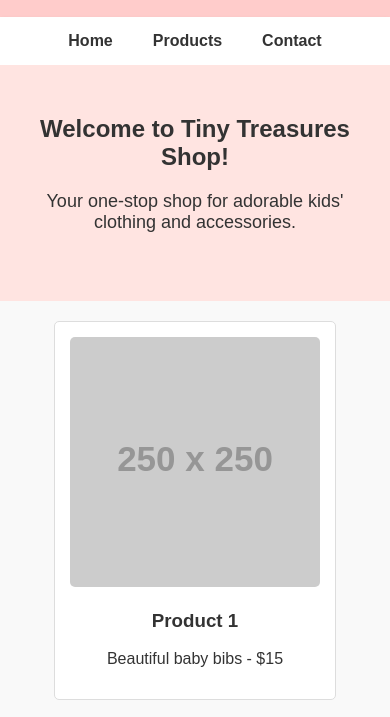
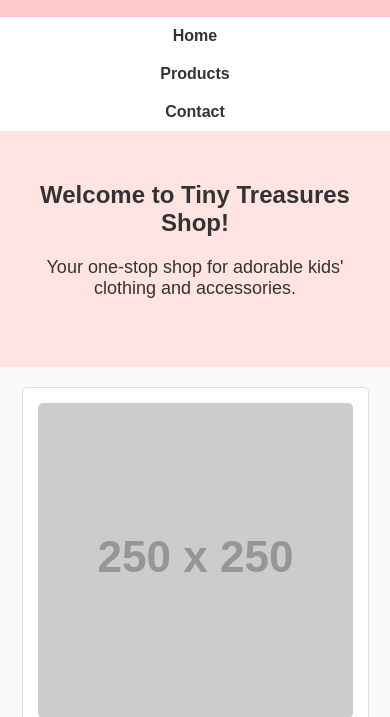
Before and after one commit to mhmdzreik11/tiny-treasures-shop, a plain HTML site: page index.html in a window 390 px wide. Shown: the part 60-777 px from the top of the page. Drawn offline with Linux system fonts and the light colour scheme; placeholder pictures from the web are drawn by us.

Commit message:
Update index.html

```diff
--- a/index.html
+++ b/index.html
@@ -4,6 +4,10 @@
     <meta charset="UTF-8">
     <meta name="viewport" content="width=device-width, initial-scale=1.0">
     <title>Tiny Treasures Shop</title>
+    <meta name="description" content="Tiny Treasures Shop offers adorable kids' clothing and accessories for every occasion.">
+    <meta name="keywords" content="kids clothes, baby clothes, children's accessories, small shop">
+    <meta name="author" content="Tiny Treasures Shop">
+    <link rel="icon" href="favicon.ico" type="image/x-icon">
     <style>
         body {
             font-family: Arial, sans-serif;
@@ -62,6 +66,11 @@
             width: 250px;
             text-align: center;
             padding: 15px;
+            transition: all 0.3s ease;
+        }
+        .product:hover {
+            box-shadow: 0 4px 8px rgba(0, 0, 0, 0.1);
+            transform: translateY(-5px);
         }
         .product img {
             width: 100%;
@@ -79,6 +88,24 @@
             text-align: center;
             padding: 10px 0;
             margin-top: 20px;
+        }
+
+        @media (max-width: 768px) {
+            .products {
+                flex-direction: column;
+                align-items: center;
+            }
+            .product {
+                width: 90%;
+                margin-bottom: 20px;
+            }
+            nav {
+                flex-direction: column;
+                align-items: center;
+            }
+            nav a {
+                padding: 10px;
+            }
         }
     </style>
 </head>
```
